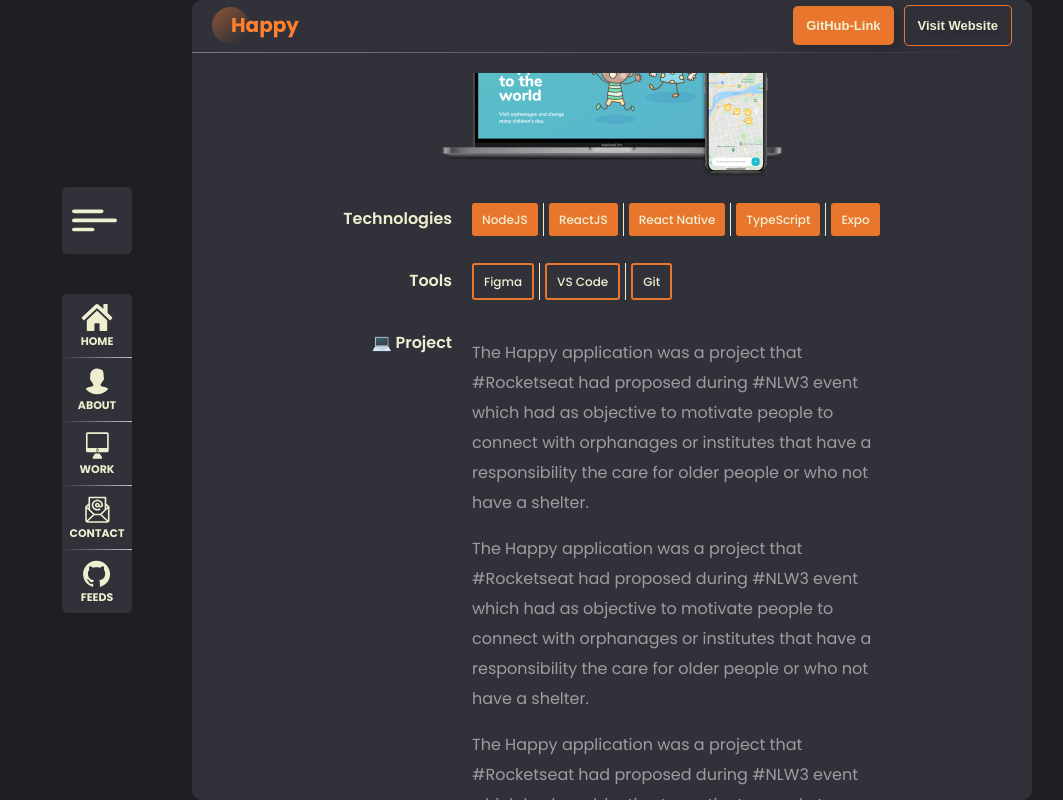
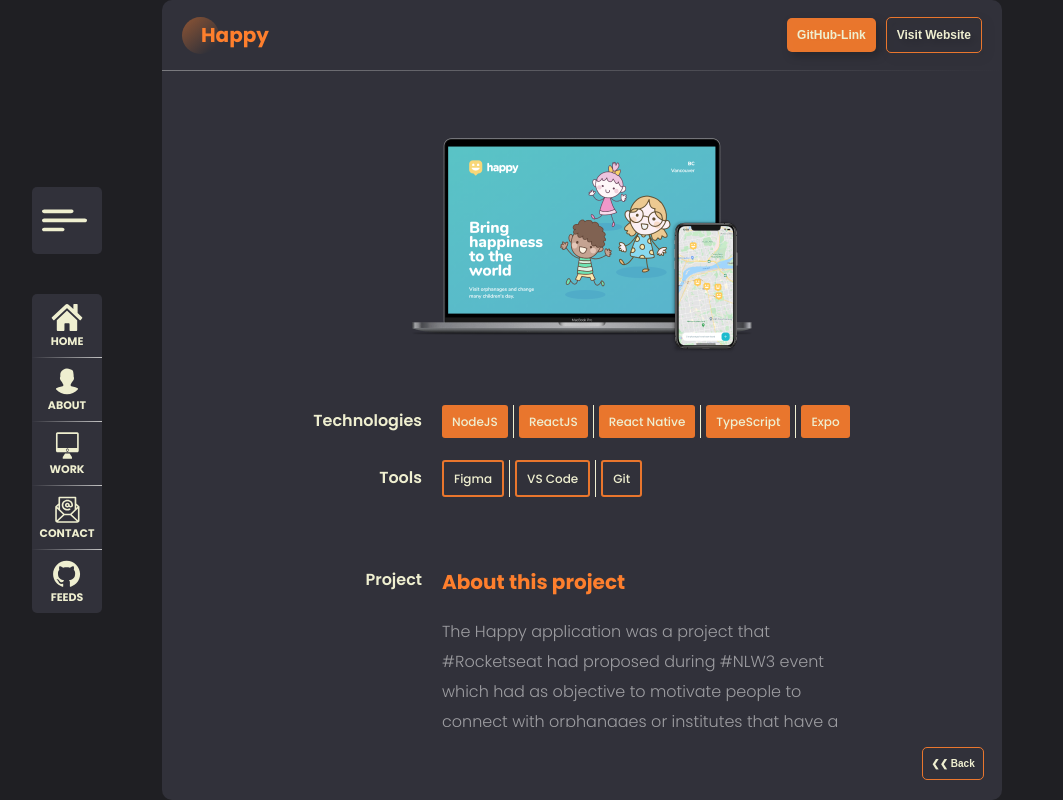
Before and after one commit to Fernandosilvasc/fcs-portfolio_FE, a React (Create React App) app: page /project/GoBarber in a window 1280 px wide. Shown: the whole page, without its empty margins (123-1186 px from the left). Built offline with nearby package versions, Linux system fonts and the light colour scheme.

Commit message:
created contact-page

```diff
--- a/src/components/Sidebar/styles.ts
+++ b/src/components/Sidebar/styles.ts
@@ -4,6 +4,7 @@
   display: flex;
   flex-direction: column;
   margin: 60px;
+  margin-left: 0;
   padding: 0;
 `;
 
--- /dev/null
+++ b/src/pages/Contact/index.tsx
@@ -0,0 +1,56 @@
+import React from 'react';
+
+import { Container, CardDescription, Header, Content } from './styles';
+
+import InfoCard from '../../components/InfoCard';
+import Sidebar from '../../components/Sidebar';
+
+import { ReactComponent as EmailIcon } from '../../assets/email.svg';
+import { ReactComponent as PhoneIcon } from '../../assets/phone.svg';
+
+const Contact: React.FC = () => {
+  return (
+    <>
+      <Container>
+        <Sidebar />
+        <InfoCard />
+        <CardDescription>
+          <Header>
+            <div />
+            <h2>
+              <span>Contact </span>
+              Me
+            </h2>
+          </Header>
+          <Content>
+            <h2>Interested in working together?</h2>
+            <div>
+              <p>
+                Feel free to get in touch with me. I am always open to
+                discussing new projects, creative ideas or opportunities to be
+                part of your team.
+              </p>
+              <div>
+                <EmailIcon />
+                <p>Fernando_silvasc@hotmail.com</p>
+              </div>
+              <div>
+                <PhoneIcon />
+                <p>+1 778-512-6641</p>
+              </div>
+            </div>
+            <a
+              href="mailto:fernando_silvasc@hotmail.com"
+              target="_blank"
+              rel="noreferrer"
+            >
+              Get in Touch
+            </a>
+          </Content>
+        </CardDescription>
+      </Container>
+    </>
+  );
+};
+
+export default Contact;
--- /dev/null
+++ b/src/pages/Contact/styles.ts
@@ -0,0 +1,129 @@
+import styled from 'styled-components';
+import { shade } from 'polished';
+
+export const Container = styled.div`
+  display: flex;
+  align-items: center;
+  justify-content: center;
+  width: 100vw;
+  height: 100vh;
+`;
+
+export const CardDescription = styled.div`
+  display: flex;
+  flex-direction: column;
+  width: 685px;
+  height: 685px;
+  background: #31313a;
+`;
+
+export const Header = styled.header`
+  display: flex;
+  align-items: center;
+  height: 70px;
+  border-bottom: 1px solid;
+  border-image-slice: 1;
+  border-image-source: linear-gradient(
+    90deg,
+    #c4c4c4 -100%,
+    rgba(196, 196, 196, 0) 100%
+  );
+
+  div {
+    width: 37px;
+    height: 37px;
+    margin-left: 20px;
+    border-radius: 50%;
+    background: linear-gradient(
+      140.24deg,
+      rgba(254, 127, 45, 0.9) -80.84%,
+      rgba(255, 152, 0, 0.01) 82.68%
+    );
+  }
+
+  h2 {
+    font-family: Poppins;
+    font-style: normal;
+    font-weight: bold;
+    font-size: 20px;
+    line-height: 13px;
+    color: #efefd0;
+    position: relative;
+    left: -18px;
+
+    span {
+      color: #fe7f2d;
+    }
+  }
+`;
+
+export const Content = styled.div`
+  display: flex;
+  flex: 1;
+  flex-direction: column;
+  align-items: center;
+  font-family: Poppins;
+
+  h2 {
+    text-align: center;
+    font-weight: bold;
+    font-size: 24px;
+    line-height: 24px;
+    color: #efefd0;
+    margin: 70px 0;
+  }
+
+  div {
+    p {
+      width: 485px;
+      font-weight: 500;
+      font-size: 15px;
+      line-height: 24px;
+      color: #fe7f2d;
+      margin: 0;
+    }
+
+    div {
+      display: flex;
+      margin-top: 40px;
+
+      svg {
+        width: 27px;
+        height: 27px;
+        margin: 0;
+        margin-right: 10px;
+      }
+
+      p {
+        margin: 0;
+        font-weight: 500;
+        font-size: 12px;
+        line-height: 24px;
+      }
+    }
+
+    & + div {
+      margin-top: 16px;
+    }
+  }
+
+  a {
+    position: relative;
+    top: 150px;
+    padding: 15px;
+    font-weight: bold;
+    font-size: 12px;
+    line-height: 13px;
+    background: rgba(254, 127, 45, 0.9);
+    border-radius: 5px;
+    filter: drop-shadow(4px 4px 4px rgba(0, 0, 0, 0.25));
+    text-decoration: none;
+    color: #efefd0;
+    transition: background 0.4s;
+
+    &:hover {
+      background: ${shade(0.2, 'rgba(254, 127, 45, 0.9)')};
+      color: ${shade(0.2, '#efefd0')};
+    }
+  }
+`;
--- a/src/pages/Project/index.tsx
+++ b/src/pages/Project/index.tsx
@@ -1,4 +1,5 @@
 import React from 'react';
+import { Link } from 'react-router-dom';
 
 import {
   Container,
@@ -28,7 +29,13 @@
               </h2>
             </div>
             <div>
-              <a href="/">GitHub-Link</a>
+              <a
+                href="https://github.com/Fernandosilvasc/nlw3-happy"
+                target="_blank"
+                rel="noreferrer"
+              >
+                GitHub-Link
+              </a>
               <a href="/">Visit Website</a>
             </div>
           </Header>
@@ -36,7 +43,7 @@
             <img src={happyMockup} alt="Happy" />
             <ProjectDescription>
               <Technologies>
-                <h3>Technologies</h3>
+                <h2>Technologies</h2>
                 <div>
                   <div>
                     <span>NodeJS</span>
@@ -56,7 +63,7 @@
                 </div>
               </Technologies>
               <Tools>
-                <h3>Tools</h3>
+                <h2>Tools</h2>
                 <div>
                   <div>
                     <span>Figma</span>
@@ -70,8 +77,9 @@
                 </div>
               </Tools>
               <Description>
-                <h3>💻 Project</h3>
+                <h2>Project</h2>
                 <div>
+                  <h3>About this project</h3>
                   <p>
                     The Happy application was a project that #Rocketseat had
                     proposed during #NLW3 event which had as objective to
@@ -79,6 +87,20 @@
                     that have a responsibility the care for older people or who
                     not have a shelter.
                   </p>
+
+                  <div>
+                    <h4>Features</h4>
+                    <p>* Lorem ipsum dolor sit amet.</p>
+                    <p>
+                      * Lorem ipsum dolor sit amet consectetur adipisicing elit.
+                    </p>
+                    <p>
+                      * Lorem ipsum dolor sit, amet consectetur adipisicing
+                      elit.
+                    </p>
+                  </div>
+
+                  <h3>What I learned</h3>
                   <p>
                     The Happy application was a project that #Rocketseat had
                     proposed during #NLW3 event which had as objective to
@@ -86,6 +108,7 @@
                     that have a responsibility the care for older people or who
                     not have a shelter.
                   </p>
+                  <h3>Challenges faced</h3>
                   <p>
                     The Happy application was a project that #Rocketseat had
                     proposed during #NLW3 event which had as objective to
@@ -97,6 +120,7 @@
               </Description>
             </ProjectDescription>
           </Content>
+          <Link to="/work">&#x276E;&#x276E; Back</Link>
         </BoxContent>
       </Container>
     </>
--- a/src/pages/Project/styles.ts
+++ b/src/pages/Project/styles.ts
@@ -7,6 +7,20 @@
   justify-content: center;
   width: 100vw;
   height: 100vh;
+
+  scrollbar-width: thin;
+  scrollbar-color: #65656c transparent;
+
+  *::-webkit-scrollbar {
+    width: 5px;
+  }
+  *::-webkit-scrollbar-track {
+    background: transparent;
+  }
+  *::-webkit-scrollbar-thumb {
+    background-color: #65656c;
+    border-radius: 20px;
+  }
 `;
 
 export const BoxContent = styled.div`
@@ -16,6 +30,26 @@
   height: 800px;
   background: #31313a;
   border-radius: 10px;
+
+  & > a {
+    width: 60px;
+    position: relative;
+    right: -740px;
+    margin: 20px;
+    text-decoration: none;
+    text-align: center;
+    font-size: 10px;
+    font-weight: bold;
+    color: #efefd0;
+    padding: 10px 0;
+    border: 1px solid rgba(254, 127, 45, 0.9);
+    border-radius: 5px;
+    transition: background 0.4s;
+
+    &:hover {
+      background: rgba(254, 127, 45, 0.9);
+    }
+  }
 `;
 
 export const Header = styled.header`
@@ -68,13 +102,9 @@
     margin-right: 20px;
 
     a {
-      display: flex;
-      text-align: center;
-      align-items: center;
-      padding: 13px;
+      padding: 10px;
       font-weight: bold;
-      font-size: 13px;
-      line-height: 13px;
+      font-size: 12px;
       background: rgba(254, 127, 45, 0.9);
       border: none;
       border-radius: 5px;
@@ -102,27 +132,13 @@
 
 export const Content = styled.div`
   display: flex;
+  flex: 1;
   flex-direction: column;
-  justify-content: center;
   align-items: center;
-  margin-top: 20px;
   overflow-y: scroll;
 
-  scrollbar-width: thin;
-  scrollbar-color: #65656c transparent;
-
-  *::-webkit-scrollbar {
-    width: 5px;
-  }
-  *::-webkit-scrollbar-track {
-    background: transparent;
-  }
-  *::-webkit-scrollbar-thumb {
-    background-color: #65656c;
-    border-radius: 20px;
-  }
-
   img {
+    margin-top: 50px;
     width: 354px;
     height: 232px;
   }
@@ -136,9 +152,9 @@
 export const Technologies = styled.div`
   display: flex;
   align-items: center;
-  margin-top: 20px;
+  margin-top: 50px;
 
-  h3 {
+  h2 {
     width: 115px;
     text-align: right;
     font-family: Poppins;
@@ -182,7 +198,7 @@
   align-items: center;
   margin-top: 20px;
 
-  h3 {
+  h2 {
     width: 115px;
     text-align: right;
     font-family: Poppins;
@@ -222,29 +238,45 @@
 
 export const Description = styled.div`
   display: flex;
-  margin-top: 20px;
+  margin: 50px 0;
+  font-family: Poppins;
 
-  h3 {
+  h2 {
     width: 115px;
     text-align: right;
-    font-family: Poppins;
     font-weight: 600;
     font-size: 16px;
-    line-height: 10px;
     color: #efefd0;
-    margin-right: 20px;
+    margin: 20px 20px 0 0;
   }
 
   div {
     width: 415px;
 
+    h3 {
+      margin: 20px 0px;
+      font-size: 20px;
+      color: #fe7f2d;
+    }
+
+    h4 {
+      font-size: 16px;
+      color: #fe7f2d;
+    }
+
     p {
-      font-family: Poppins;
-      font-style: normal;
-      font-weight: normal;
+      font-weight: 300;
       font-size: 16px;
       line-height: 30px;
       color: rgba(245, 245, 245, 0.55);
+      margin: 0px;
+    }
+
+    div {
+      p {
+        margin-left: 10px;
+        font-size: 13px;
+      }
     }
   }
 `;
--- a/src/pages/Work/styles.ts
+++ b/src/pages/Work/styles.ts
@@ -78,6 +78,7 @@
 
 export const BoxContainer = styled.div`
   display: flex;
+  flex: 1;
   flex-direction: column;
   align-items: center;
   overflow-y: scroll;
@@ -87,7 +88,7 @@
   display: flex;
   width: 545px;
   height: 245px;
-  margin-top: 60px;
+  margin-top: 50px;
   background: #1f1f23;
   box-shadow: 2px 8px 10px rgba(0, 0, 0, 0.25);
   border-radius: 10px;
--- a/src/routes/index.tsx
+++ b/src/routes/index.tsx
@@ -5,6 +5,7 @@
 import About from '../pages/About/index';
 import Work from '../pages/Work/index';
 import Project from '../pages/Project/index';
+import Contact from '../pages/Contact/index';
 
 const Routes: React.FC = () => (
   <Switch>
@@ -12,6 +13,7 @@
     <Route path="/about" component={About} />
     <Route path="/work" component={Work} />
     <Route path="/project" component={Project} />
+    <Route path="/contact" component={Contact} />
   </Switch>
 );
 
```
Also changed, not shown: src/assets/email.svg (added), src/assets/phone.svg (added).
